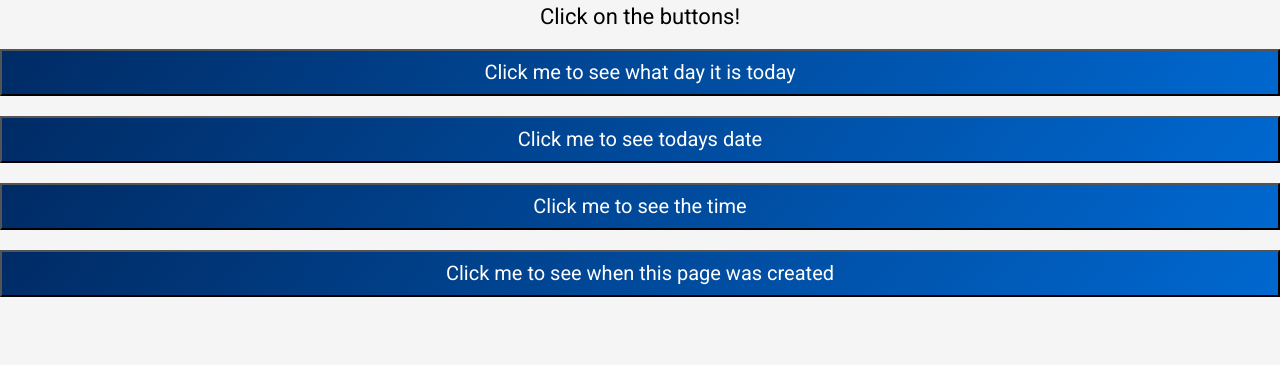
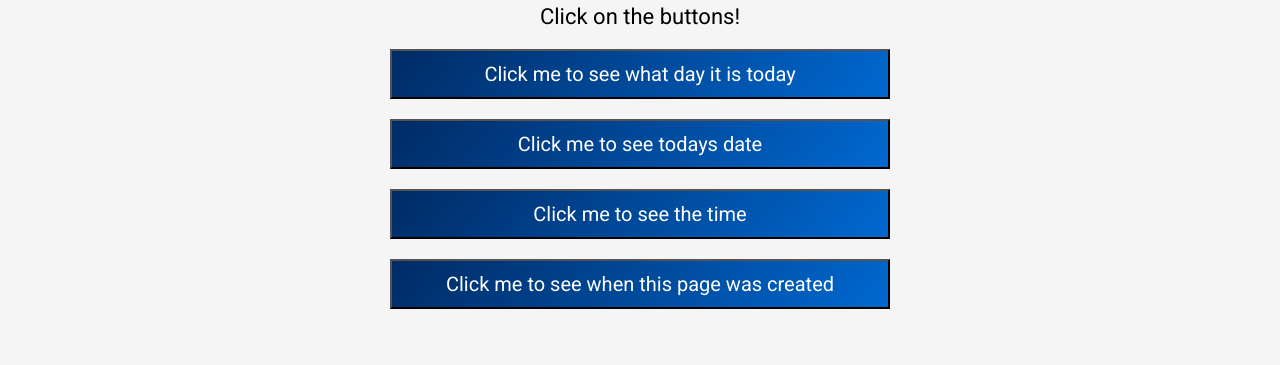
Before and after one commit to AndyLQ/MovieProject, a plain HTML site: page 3.02.html in a window 1280 px wide. Shown: the part 162-527 px from the top of the page. Drawn offline with Linux system fonts and the light colour scheme.

Commit message:
Update main.css

```diff
--- a/css/main.css
+++ b/css/main.css
@@ -141,8 +141,8 @@ header a img {
 .exbut {
   display: block;
   margin: auto;
-  width: 500px;
-  height: 50px;
+  width: 100vw;
+  height: auto;
   margin-top: 20px;
 }
 
@@ -308,8 +308,8 @@ display: block;
 
 
 .exbut {
-  width:100vw;
-  height:auto;
+  width:500px;
+  height:50px;
 }
 
 
```
